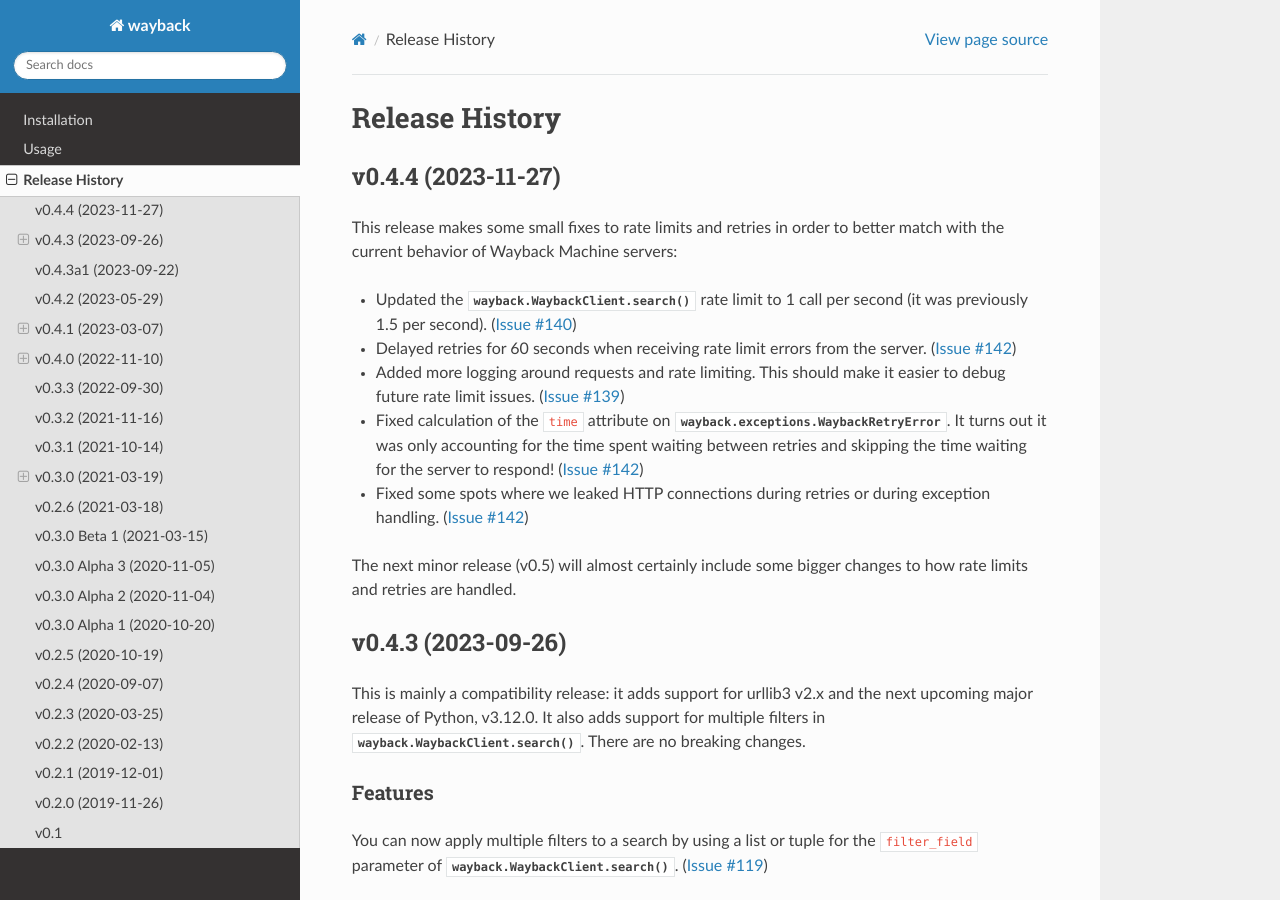
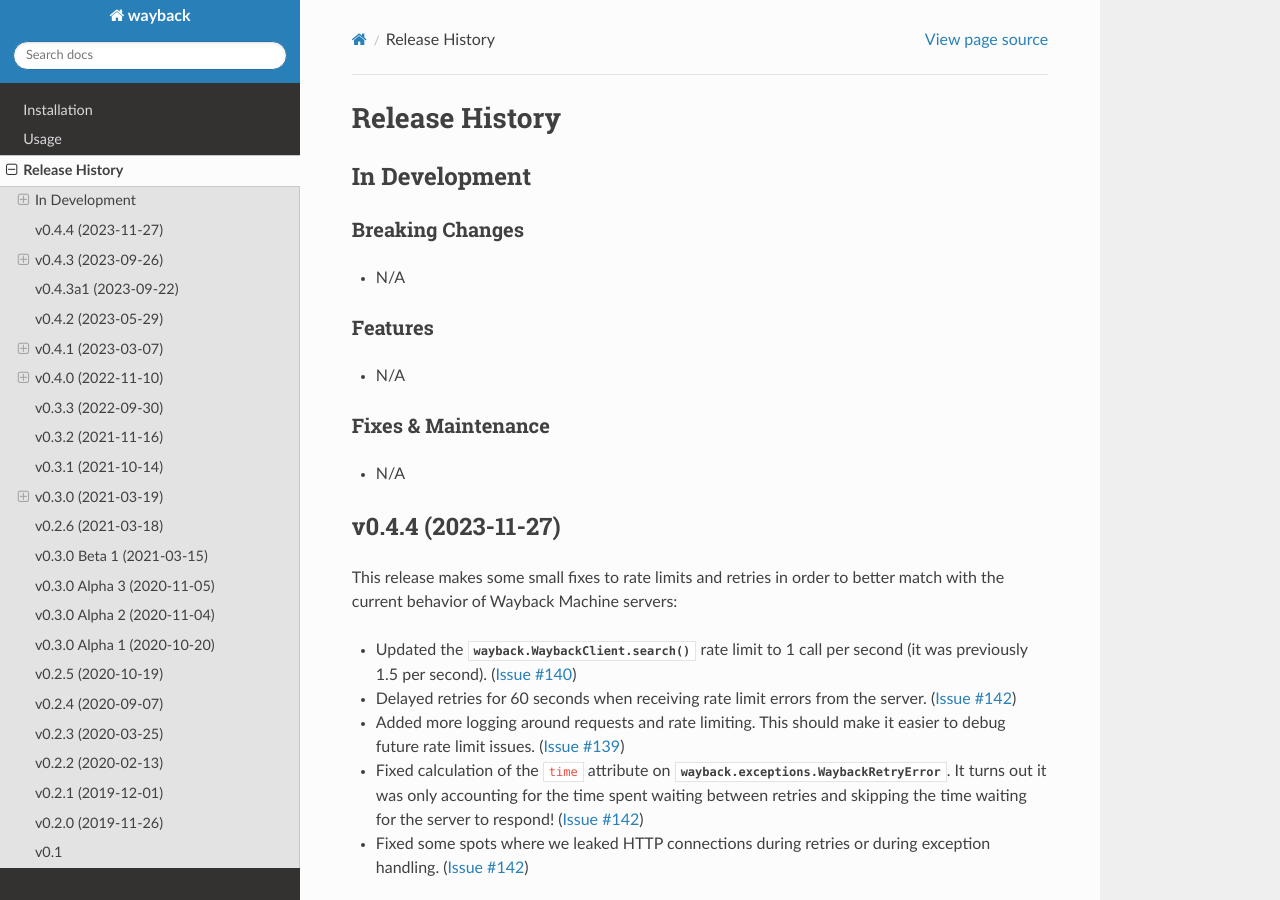
Before and after one commit to edgi-govdata-archiving/wayback, a Sphinx documentation site: the page built from docs/source/release-history.rst, in a window 1280 px wide and 900 px high. Built offline with Sphinx 7.4.7 and the Read the Docs theme 2.0.0, drawn with Linux system fonts in a browser that asks for light colours.

Commit message:
Prepare for development

```diff
--- a/docs/source/release-history.rst
+++ b/docs/source/release-history.rst
@@ -1,6 +1,27 @@
 ===============
 Release History
 ===============
+
+In Development
+--------------
+
+Breaking Changes
+^^^^^^^^^^^^^^^^
+
+- N/A
+
+
+Features
+^^^^^^^^
+
+- N/A
+
+
+Fixes & Maintenance
+^^^^^^^^^^^^^^^^^^^
+
+- N/A
+
 
 v0.4.4 (2023-11-27)
 -------------------
```
